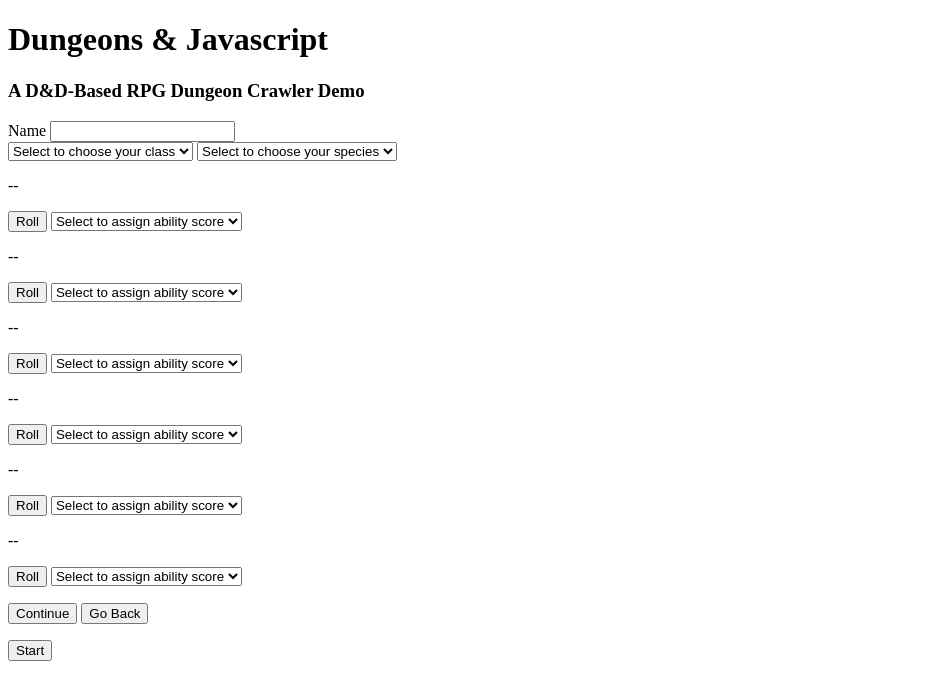
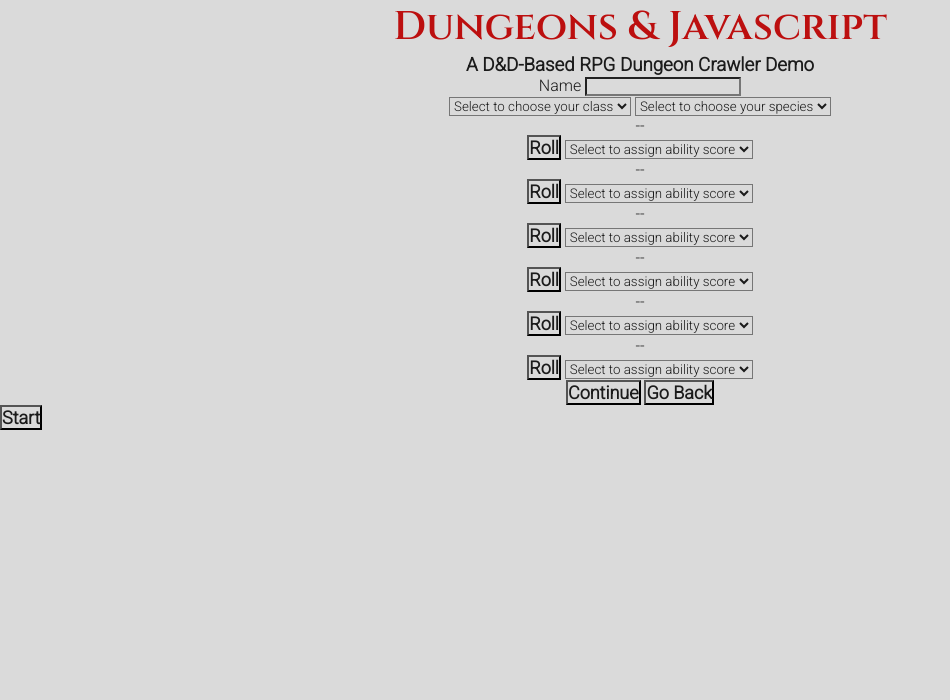
Before and after one commit to jpthacker/dungeons-and-javascript, a website: page index.html in a window 1280 px wide. Shown: the whole page, without its empty margins (0-950 px from the left). Drawn offline with nearby package versions, Linux system fonts and the light colour scheme; files that its build step writes are made by us from their sources; a web font is replaced by a local one.

Commit message:
Added initial typography styles

```diff
--- a/base/_typography.scss
+++ b/base/_typography.scss
@@ -1 +1,44 @@
 @use "../abstracts" as *;
+
+* {
+  font-family: $font-primary;
+  color: $color-black;
+}
+
+.title__main {
+  font-family: $font-secondary;
+  font-weight: 600;
+  font-size: 2.5em;
+  color: rgb(188, 15, 15);
+  text-align: center;
+}
+
+menu {
+  text-align: center;
+
+  &__title {
+    font-family: $font-tertiary;
+    font-size: 1.5em;
+  }
+}
+
+.menu--start {
+  text-align: center;
+}
+
+.character-creation__message {
+  text-align: center;
+}
+
+.character-creation__error {
+  text-align: center;
+}
+
+button {
+  font-weight: 600;
+  font-size: large;
+}
+
+.title__main--top {
+  font-size: 2em;
+}
--- a/layout/_layout.scss
+++ b/layout/_layout.scss
@@ -1 +1,8 @@
 @use "../abstracts" as *;
+
+* {
+  margin: 0;
+  padding: 0;
+  box-sizing: border-box;
+  background-color: $color-grey;
+}
```
Also changed, not shown: main.css.
